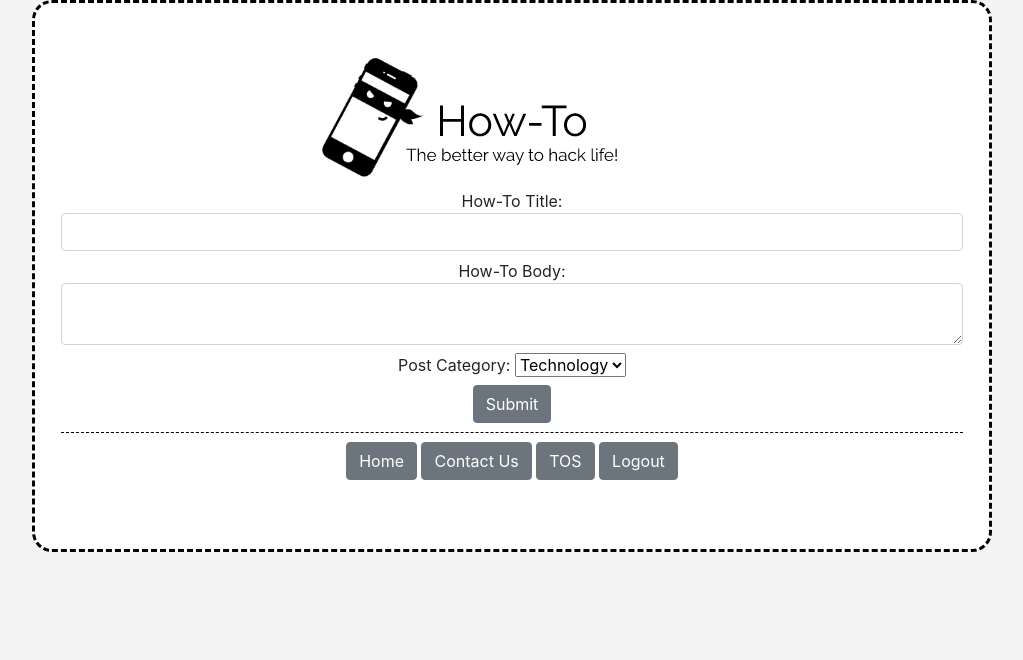
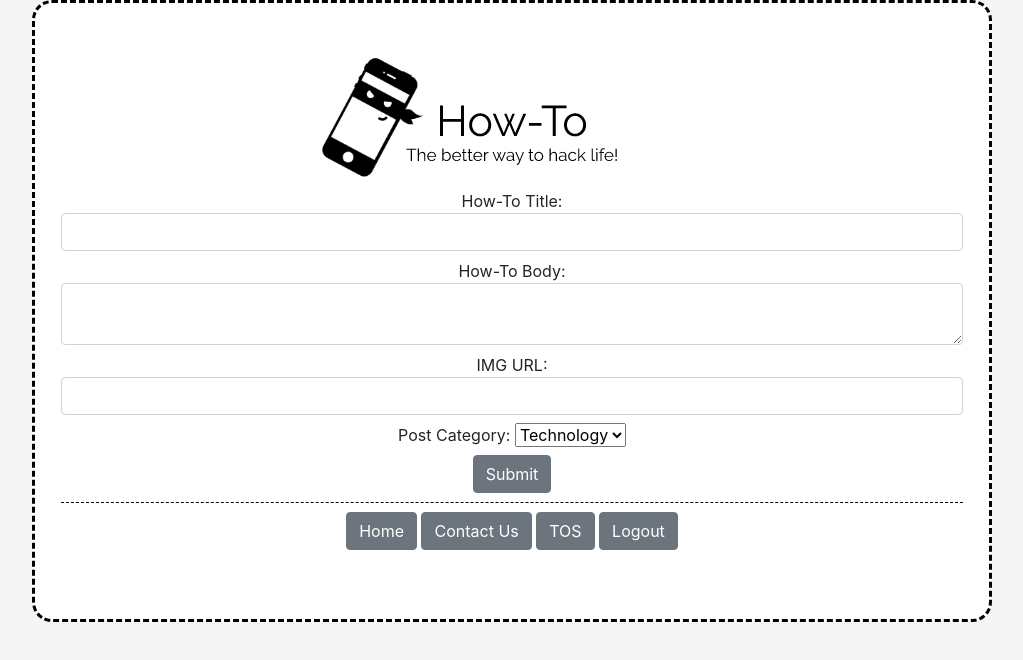
Before and after one commit to build-week-how-to-2/front-end, a React (Create React App) app: page /AddHowTo in a window 1280 px wide. Shown: the top 660 px of the page, without its empty margins (128-1151 px from the left). Built offline with nearby package versions, Linux system fonts and the light colour scheme; sample sign-in values are in the browser's storage.

Commit message:
added img url to add form

```diff
--- a/src/components/AddHowTo.jsx
+++ b/src/components/AddHowTo.jsx
@@ -9,6 +9,7 @@ const initialForm = {
 	postTitle: "",
 	postBody: "",
 	postCat: "",
+	img: "",
 };
 
 export function AddHowTo({ currentUser, addHowTo }) {
@@ -21,6 +22,7 @@ export function AddHowTo({ currentUser, addHowTo }) {
 			name: addHowForm.postTitle,
 			body: addHowForm.postBody,
 			cat: addHowForm.postCat,
+			img: addHowForm.img,
 		});
 		localStorage.removeItem("Add How-To form");
 		push("/");
@@ -45,6 +47,16 @@ export function AddHowTo({ currentUser, addHowTo }) {
 						type="textarea"
 						name="postBody"
 						value={addHowForm.postBody}
+						onChange={setAddHowForm}
+					/>
+				</Label>
+				<br />
+				<Label>
+					IMG URL: {"  "}
+					<Input
+						type="text"
+						name="img"
+						value={addHowForm.img}
 						onChange={setAddHowForm}
 					/>
 				</Label>
--- a/src/components/userPage/Posted.jsx
+++ b/src/components/userPage/Posted.jsx
@@ -26,6 +26,7 @@ export const Posted = ({ postedHowTo, howToFeed, getMyPost }) => {
 											item.upvotes - item.downvotes
 										}`}
 									</span>
+									{"  "}
 									<Link to={`/Edit/${item.id}`}>
 										<Button>EDIT</Button>
 									</Link>
```
